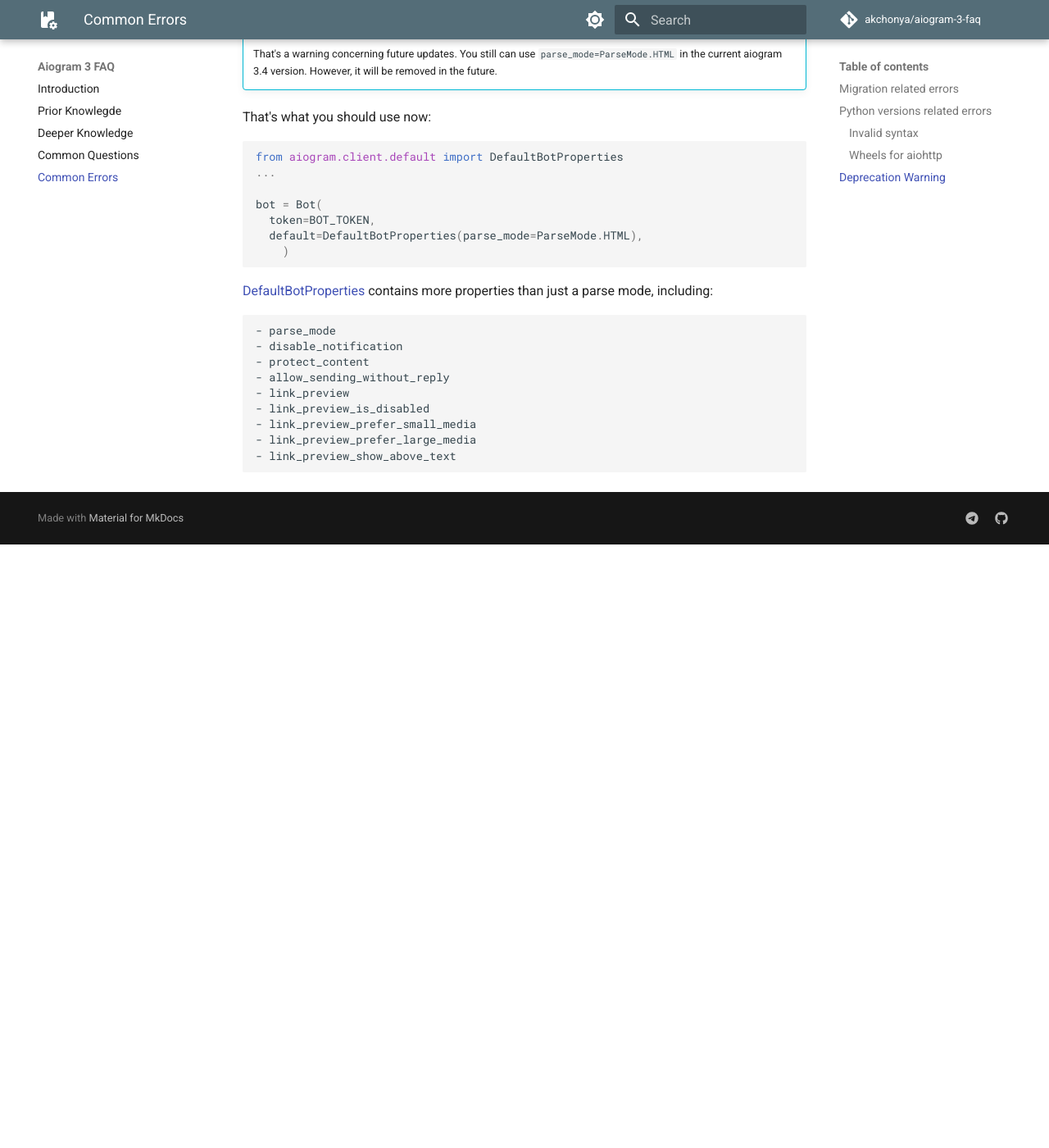
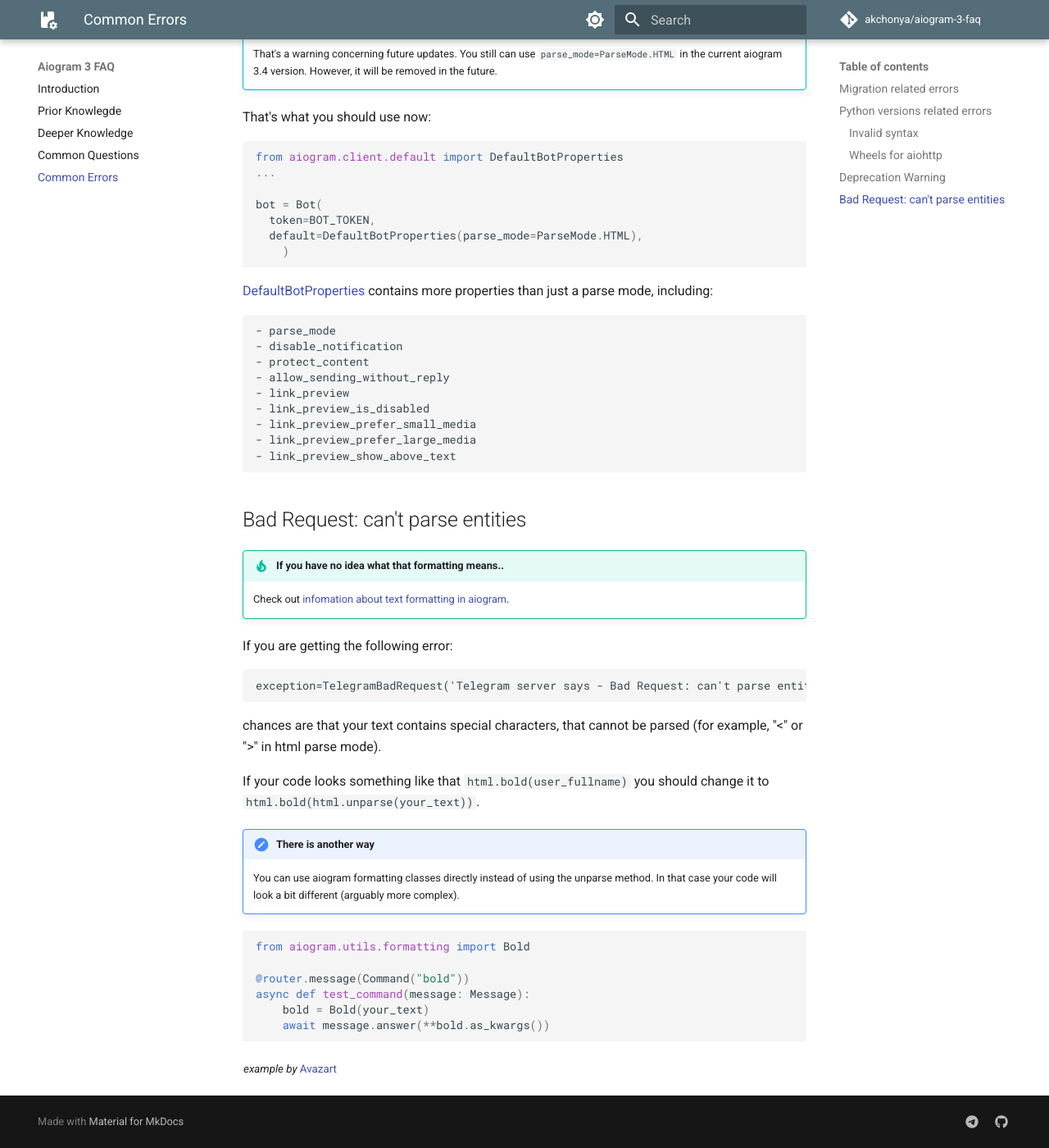
Before and after one commit to akchonya/aiogram-3-faq, an MkDocs documentation site: the page built from docs/common_errors.md, in a window 1280 px wide and 1400 px high, scrolled down 1859 px. Shown: the whole window at 82% size. Built offline with MkDocs 1.6.1 and Material for MkDocs 9.7.7, drawn with Linux system fonts in a browser that asks for light colours; comment, search, counter and statistics services are not loaded; before the commit the page ends 2523 px from its top, so only the background shows below that.

Commit message:
cover parse entities error and place in the errors section

````diff
--- a/docs/common_errors.md
+++ b/docs/common_errors.md
@@ -96,3 +96,32 @@
 - link_preview_prefer_large_media
 - link_preview_show_above_text
 ```
+
+## Bad Request: can't parse entities
+
+!!! tip "If you have no idea what that formatting means.."
+    Check out [infomation about text formatting in aiogram](https://akchonya.github.io/aiogram-3-faq/common_questions/#text-formatting).
+
+If you are getting the following error:
+
+```txt
+exception=TelegramBadRequest('Telegram server says - Bad Request: can't parse entities: Unsupported start tag "<1;</code" at byte offset 59')>
+```
+
+chances are that your text contains special characters, that cannot be parsed (for example, "<" or ">" in html parse mode).
+
+If your code looks something like that `html.bold(user_fullname)` you should change it to `html.bold(html.unparse(your_text))`.
+
+!!! note "There is another way"
+    You can use aiogram formatting classes directly instead of using the unparse method. In that case your code will look a bit different (arguably more complex).
+
+```python
+from aiogram.utils.formatting import Bold
+
+@router.message(Command("bold"))
+async def test_command(message: Message):
+    bold = Bold(your_text)
+    await message.answer(**bold.as_kwargs())
+```
+
+<sub>*example by* [Avazart](https://t.me/Avazart)</sub>
````
Also changed, not shown: docs/common_questions.md (+0 -26 lines).
